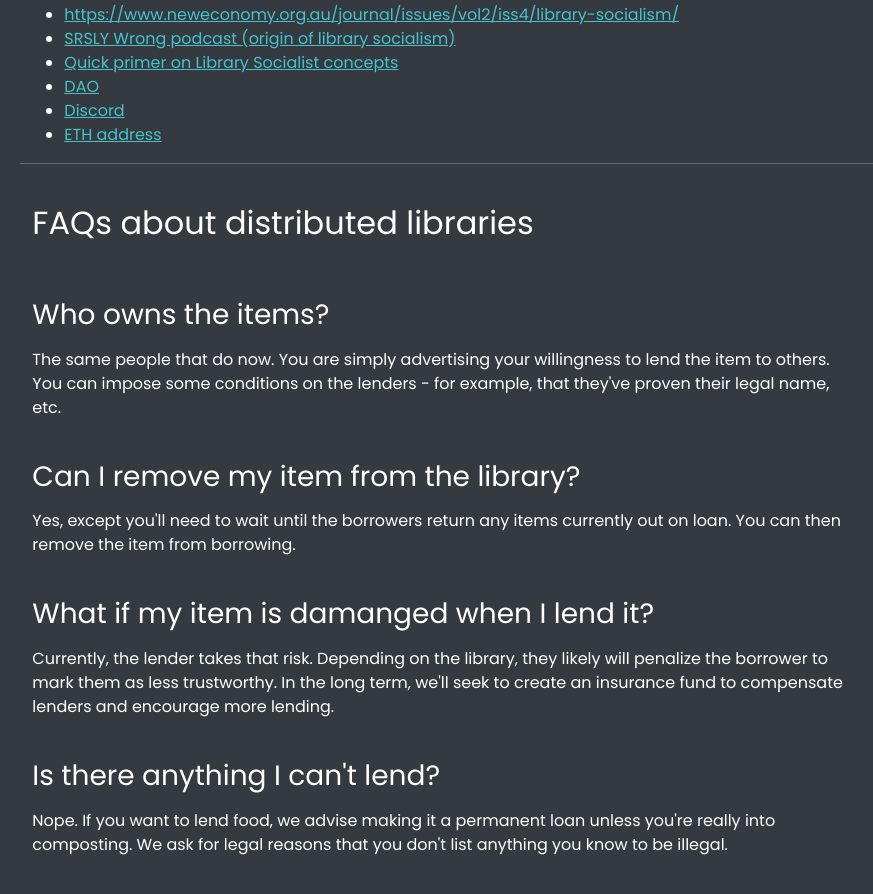
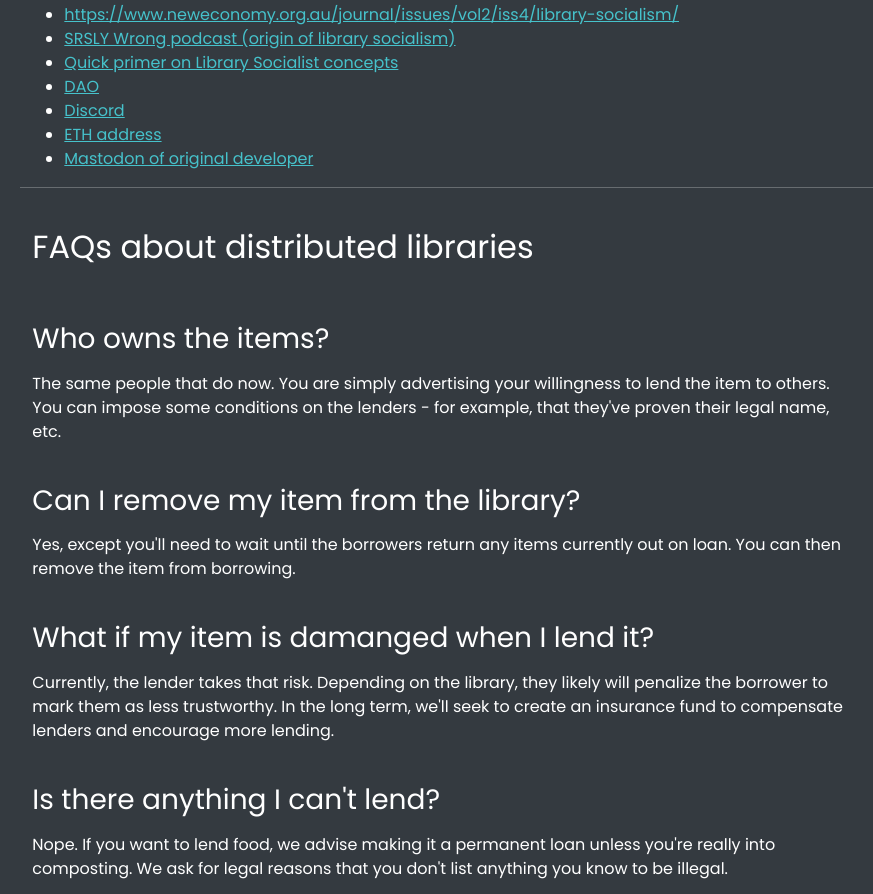
Before and after one commit to Means-Of-Production/website, a plain HTML site: page index.html in a window 1280 px wide. Shown: the part 891-1785 px from the top of the page, without its empty margins (193-1066 px from the left). Drawn offline with nearby package versions, Linux system fonts and the light colour scheme.

Commit message:
Add mastodon verification

```diff
--- a/index.html
+++ b/index.html
@@ -85,6 +85,7 @@
         </li>
         <li><a href="https://meansofp.aragonid.eth" target="_blank">ETH
             address</a></li>
+        <li><a rel="me" href="https://librarysocialism.social/@mattyroses">Mastodon of original developer</a></li>
       </ul>
       <hr>
     </div>
```
Also changed, not shown: media/logosquare.png (added).
